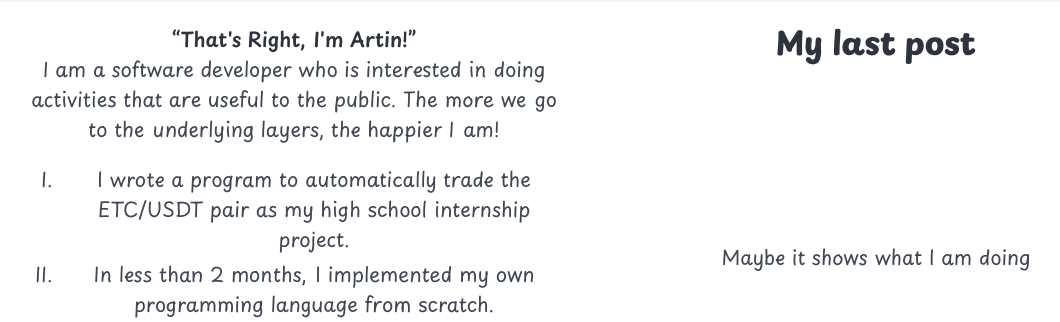
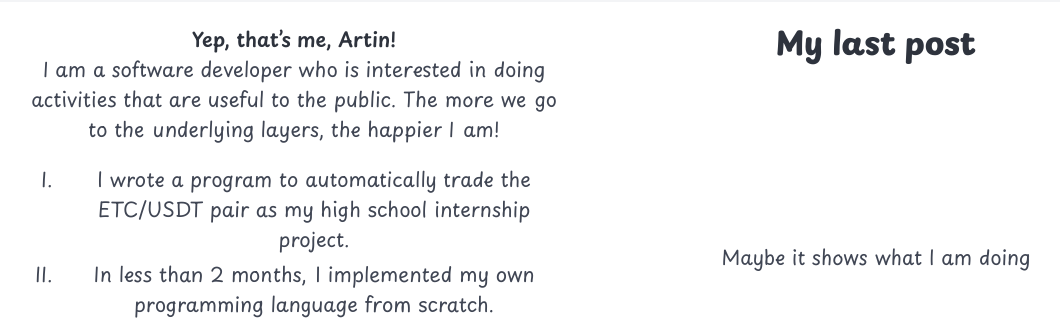
Before and after one commit to sheikhartin/daftar, a Django app: page / in a window 1280 px wide. Shown: the part 84-406 px from the top of the page, without its empty margins (55-1115 px from the left). Run offline with Django 5.2, Linux system fonts and the light colour scheme; data that the repository does not hold is empty; parts of the project's set-up code (start-up, migrations or seed data) failed here and were passed over.

Commit message:
"Changing the silly title to something equally silly!"

```diff
--- a/portfolio/templates/index.html
+++ b/portfolio/templates/index.html
@@ -26,7 +26,7 @@
 <div class="container fixed-grid mt-5 has-text-centered has-1-cols-mobile">
   <div class="grid">
     <div class="cell content mx-3 is-size-5">
-      <strong>“That's Right, I'm Artin!”</strong>
+      <strong>Yep, that’s me, Artin!</strong>
       <p>
         I am a software developer who is interested in doing activities that are
         useful to the public. The more we go to the underlying layers, the
```
